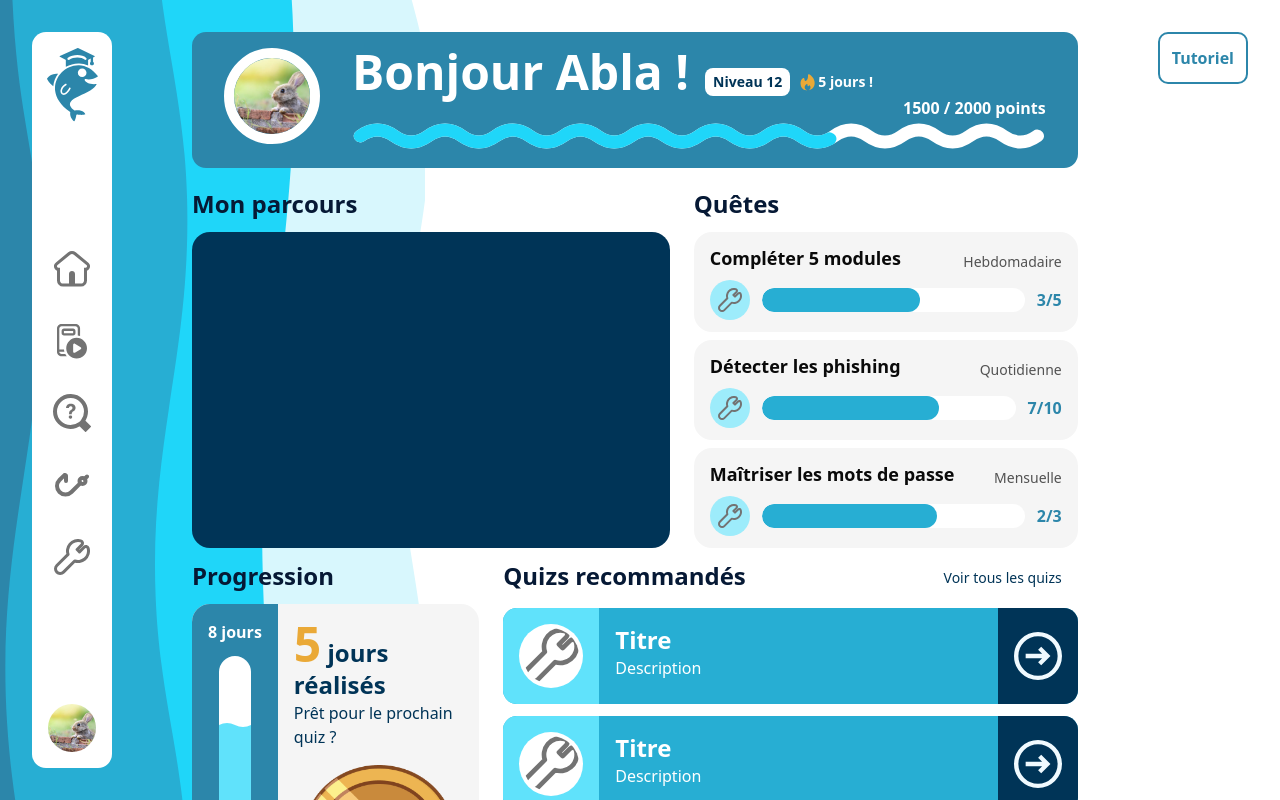
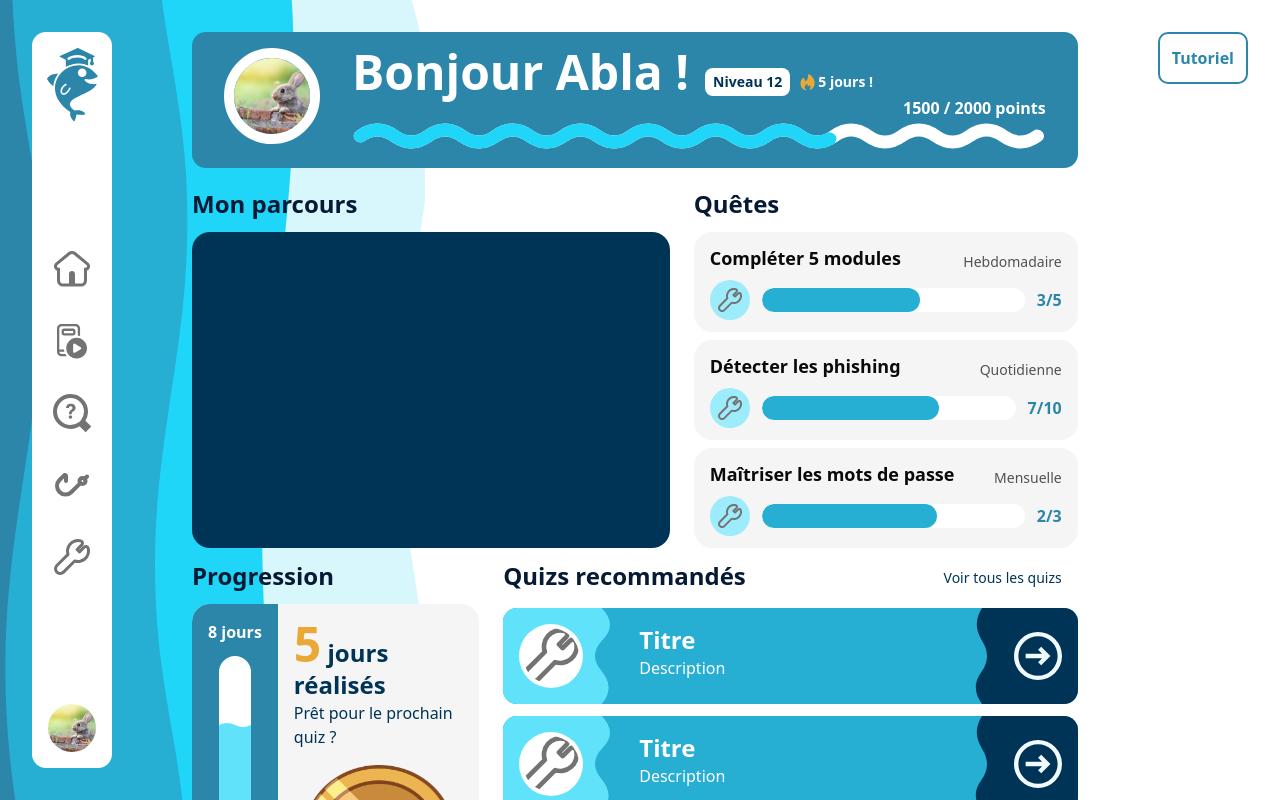
Before and after one commit to SHAfoin/learn-and-phish, a Next.js app: page /app in a window 1280 px wide. Shown: the top 800 px of the page. Built offline with nearby package versions, Linux system fonts and the light colour scheme.

Commit message:
feat(QuizWidget): enhance layout with improved padding and structure

```diff
--- a/components/QuizWidget.tsx
+++ b/components/QuizWidget.tsx
@@ -3,18 +3,39 @@ export default function QuizWidget() {
 
   return (
     <div className="bg-ocean-600 flex w-full rounded-xl overflow-hidden">
-      <div className="bg-ocean-400 p-4 flex items-center justify-center relative">
+      <div className="bg-ocean-400 p-4 flex items-center pr-10 justify-center relative">
         <img
           src={iconUrl}
           alt="Quiz icon"
           className="w-16 h-16 bg-white p-1 rounded-full"
         />
+        <div className="absolute top-0 right-0  h-full w-8">
+          <svg
+            className="h-full w-full"
+            viewBox="0 0 30 100"
+            preserveAspectRatio="none"
+          >
+            <path
+              d="M 10 0 Q 25 17 11 33 T 10 66 T 10 100 L 40 100 L 40 0 Z"
+              fill="#27AED3"
+            />
+          </svg>
+        </div>
       </div>
       <div className="flex-1 text-white  p-4">
         <h2 className="font-bold text-2xl">Titre</h2>
         <p>Description</p>
       </div>
-      <div className="bg-ocean-900 flex items-center justify-center p-4 relative ">
+      <div className="bg-ocean-900 flex items-center justify-center p-4 pl-14 relative ">
+        <div className="absolute top-0 left-0 h-full w-8">
+          <svg
+            className="h-full w-full"
+            viewBox="0 0 40 100"
+            preserveAspectRatio="none"
+          >
+            <path d="M0 100V0H30Q17 17 30 34T29 67t1 33Z" fill="#27AED3" />
+          </svg>
+        </div>
         <img src="/svg/icons/arrow.svg" alt="Flèche" className="w-12 h-12" />
       </div>
     </div>
```
